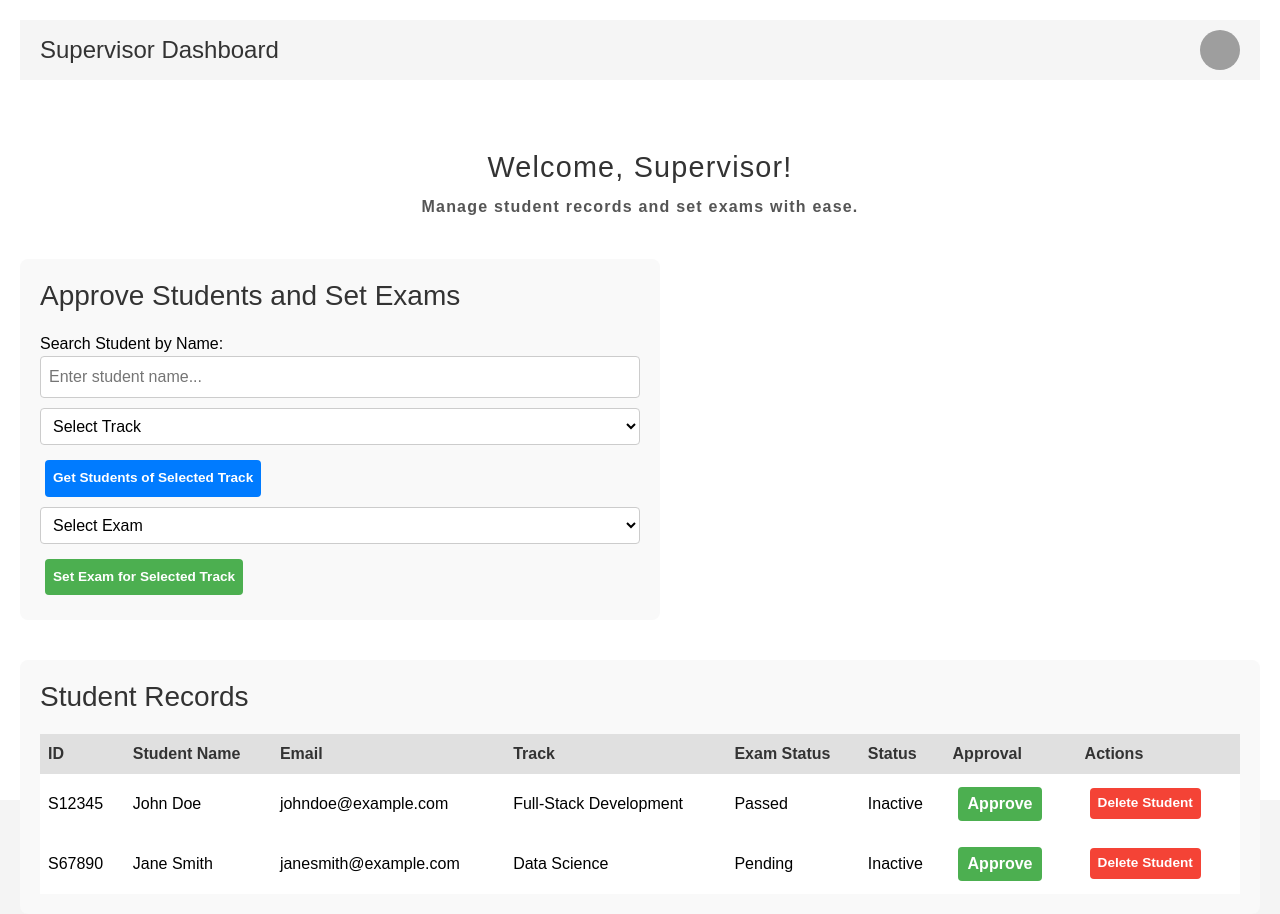
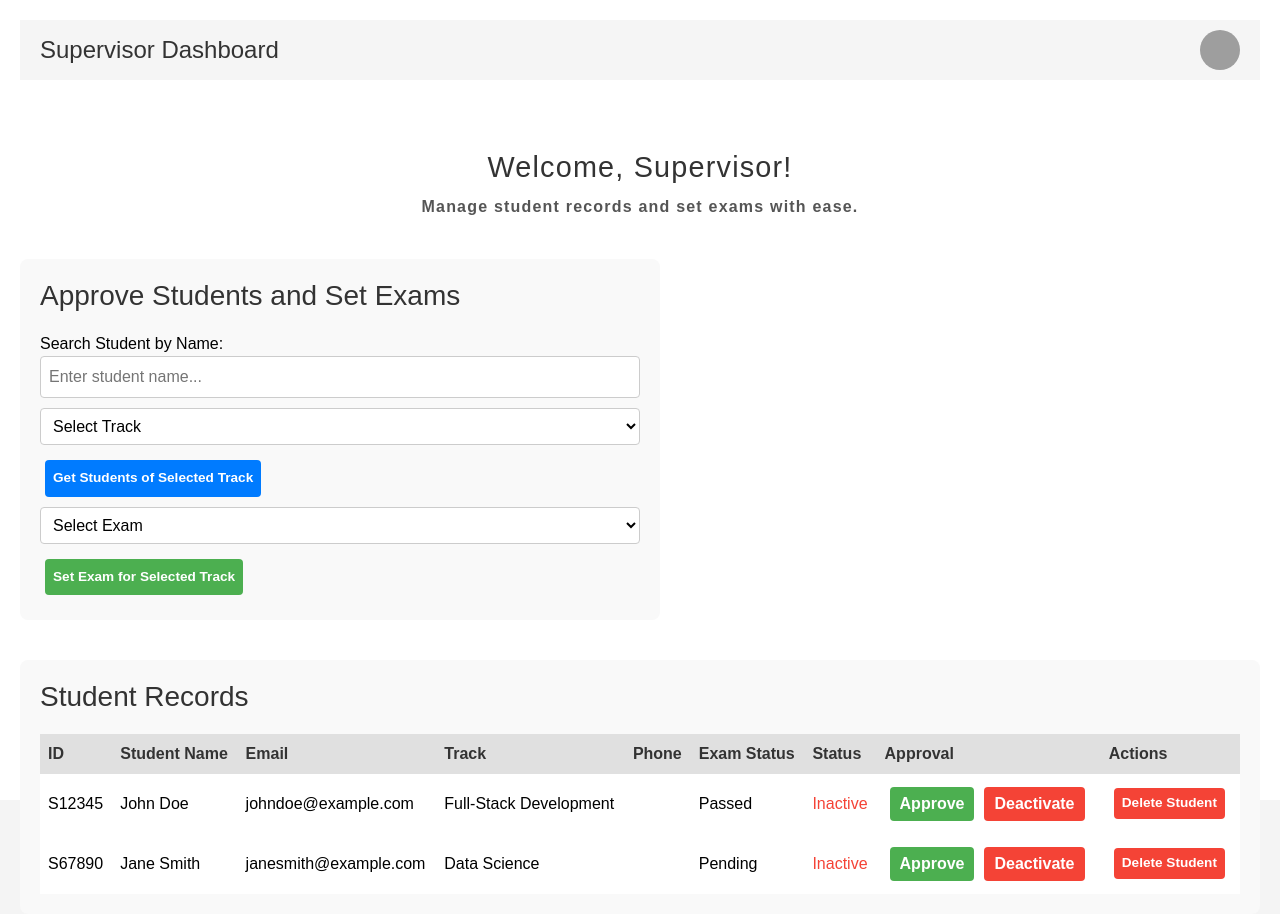
Before and after one commit to AbramBorma/CareerCanvas-ITI-Graduation_Project, a React (Create React App) app in the folder frontend/: page /SDashboard in a window 1280 px wide. Built offline with nearby package versions, Linux system fonts and the light colour scheme; grey boxes are pictures that could not be loaded.

Commit message:
update supervisor dashboard

```diff
--- a/frontend/src/components/SupervisorDashboard.js
+++ b/frontend/src/components/SupervisorDashboard.js
@@ -23,14 +23,19 @@ const SupervisorDashboard = () => {
     },
   ]);
 
-  const approveStudent = (index) => {
-    // Update the student's status to 'Active'
-    const updatedResults = [...searchResults];
-    updatedResults[index].status = 'Active';
+ // Function to approve student (set status to 'Active')
+const approveStudent = (index) => {
+  const updatedResults = [...searchResults];
+  updatedResults[index].status = 'Active';
+  setSearchResults(updatedResults);
+};
 
-    // Update the state with the new results
-    setSearchResults(updatedResults);
-  };
+// Function to deactivate student (set status to 'Inactive')
+const deactivateStudent = (index) => {
+  const updatedResults = [...searchResults];
+  updatedResults[index].status = 'Inactive';
+  setSearchResults(updatedResults);
+};
 
 
 
@@ -107,11 +112,11 @@ const SupervisorDashboard = () => {
         <th>Student Name</th>
         <th>Email</th>
         <th>Track</th>
-
+        <th>Phone</th>
         <th>Exam Status</th>
 
-        <th>Status</th> {/* New column for status */}
-        <th>Approval</th> {/* New column for approval */}
+        <th>Status</th> {/* Status column */}
+        <th>Approval</th> {/* Approval column */}
         <th>Actions</th>
       </tr>
     </thead>
@@ -123,20 +128,26 @@ const SupervisorDashboard = () => {
           <td>{student.name}</td>
           <td>{student.email}</td>
           <td>{student.track}</td>
-
+          <td>{student.phone}</td>
           <td>{student.examStatus}</td>
 
-          <td>
-            {/* Show Active/Inactive based on student status */}
+          <td className={student.status === 'Active' ? 'status-active' : 'status-inactive'}>
+            {/* Show Active/Inactive status */}
             {student.status ? student.status : 'Inactive'}
           </td>
           <td>
-            {/* Approval Button */}
+            {/* Approval and Deactivation buttons */}
             <button
               className="approve-btn"
               onClick={() => approveStudent(index)} // Call approve function
             >
               Approve
+            </button>
+            <button
+              className="deactivate-btn"
+              onClick={() => deactivateStudent(index)} // Call deactivate function
+            >
+              Deactivate
             </button>
           </td>
           <td>
@@ -154,6 +165,7 @@ const SupervisorDashboard = () => {
 </div>
 
 
+
       </div>
     </div>
   );
--- a/frontend/src/static/styles/SupervisorDashboard.css
+++ b/frontend/src/static/styles/SupervisorDashboard.css
@@ -168,7 +168,21 @@ td {
 }
 
 .approve-btn {
-    background-color: #4CAF50;
+    background-color: #4CAF50; /* Green */
+    color: white;
+    padding: 5px 10px;
+    border: none;
+    border-radius: 4px;
+    cursor: pointer;
+    margin-right: 5px; /* Space between buttons */
+  }
+
+  .approve-btn:hover {
+    background-color: #45a049;
+  }
+
+  .deactivate-btn {
+    background-color: #f44336; /* Red */
     color: white;
     padding: 5px 10px;
     border: none;
@@ -176,6 +190,14 @@ td {
     cursor: pointer;
   }
 
-  .approve-btn:hover {
-    background-color: #45a049;
+  .deactivate-btn:hover {
+    background-color: #d32f2f;
   }
+
+  .status-active {
+    color: #4CAF50; /* Green for Active */
+  }
+
+  .status-inactive {
+    color: #f44336; /* Red for Inactive */
+  }
```
